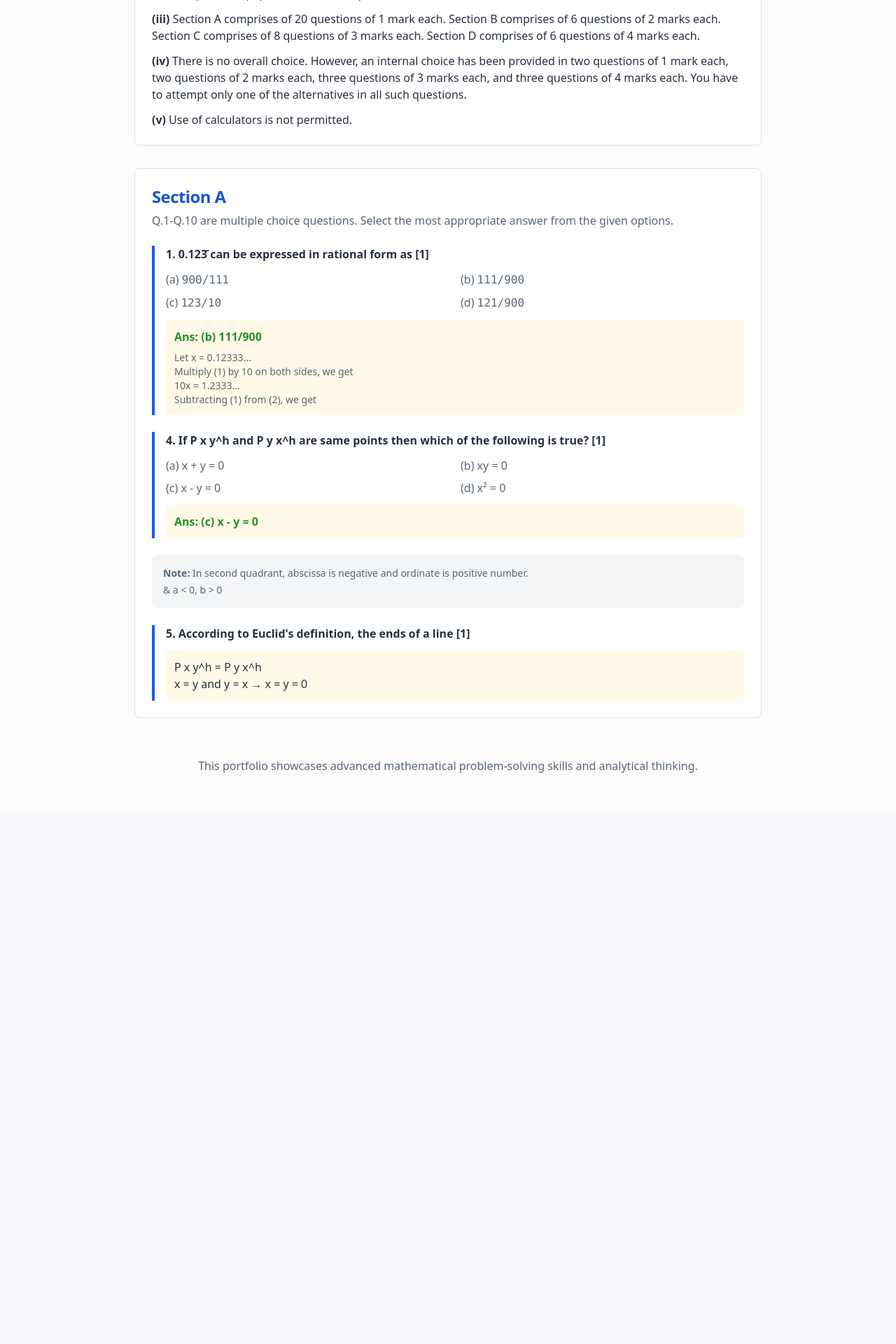
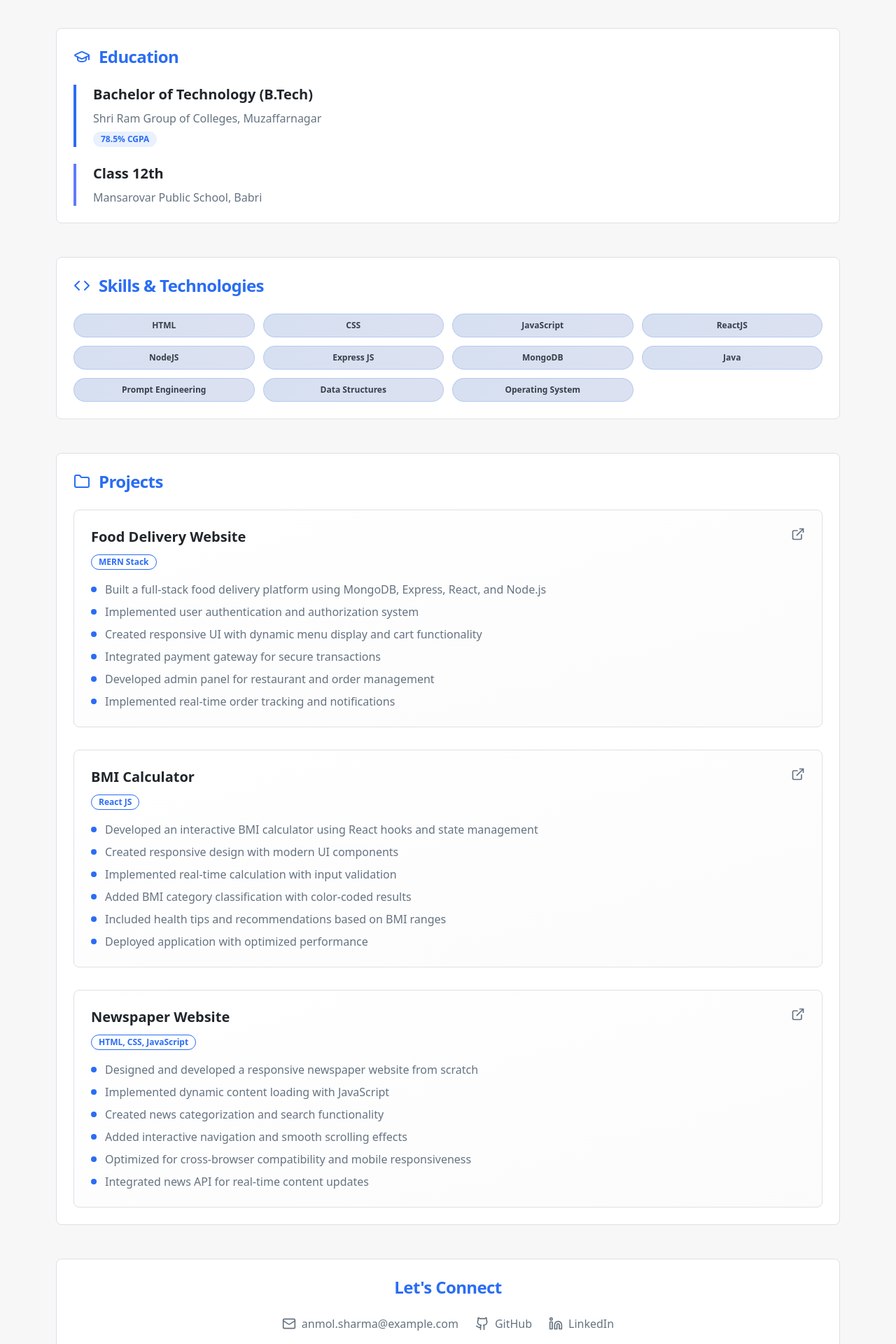
Before and after one commit to Anmolsharma2003/Anmol-s-Protofolio, a React (Vite) app: page / in a window 1280 px wide. Shown: the part 460-2380 px from the top of the page at 70% size. Before the commit the page ends 1622 px from the top, so only its background shows below. Built offline with nearby package versions, Linux system fonts and the light colour scheme.

Commit message:
Add portfolio sections
Add skills, education, and project sections to the portfolio page with provided personal information, education details, skills, and project descriptions.

```diff
--- /dev/null
+++ b/src/components/Portfolio.tsx
@@ -0,0 +1,216 @@
+import { Card, CardContent, CardHeader, CardTitle } from "@/components/ui/card";
+import { Badge } from "@/components/ui/badge";
+import {
+  User,
+  MapPin,
+  Phone,
+  GraduationCap,
+  Code,
+  Folder,
+  ExternalLink,
+  Mail,
+  Github,
+  Linkedin
+} from "lucide-react";
+
+const Portfolio = () => {
+  const skills = [
+    "HTML", "CSS", "JavaScript", "ReactJS", "NodeJS",
+    "Express JS", "MongoDB", "Java", "Prompt Engineering",
+    "Data Structures", "Operating System"
+  ];
+
+  const projects = [
+    {
+      title: "Food Delivery Website",
+      tech: "MERN Stack",
+      description: [
+        "Built a full-stack food delivery platform using MongoDB, Express, React, and Node.js",
+        "Implemented user authentication and authorization system",
+        "Created responsive UI with dynamic menu display and cart functionality",
+        "Integrated payment gateway for secure transactions",
+        "Developed admin panel for restaurant and order management",
+        "Implemented real-time order tracking and notifications"
+      ]
+    },
+    {
+      title: "BMI Calculator",
+      tech: "React JS",
+      description: [
+        "Developed an interactive BMI calculator using React hooks and state management",
+        "Created responsive design with modern UI components",
+        "Implemented real-time calculation with input validation",
+        "Added BMI category classification with color-coded results",
+        "Included health tips and recommendations based on BMI ranges",
+        "Deployed application with optimized performance"
+      ]
+    },
+    {
+      title: "Newspaper Website",
+      tech: "HTML, CSS, JavaScript",
+      description: [
+        "Designed and developed a responsive newspaper website from scratch",
+        "Implemented dynamic content loading with JavaScript",
+        "Created news categorization and search functionality",
+        "Added interactive navigation and smooth scrolling effects",
+        "Optimized for cross-browser compatibility and mobile responsiveness",
+        "Integrated news API for real-time content updates"
+      ]
+    }
+  ];
+
+  return (
+    <div className="min-h-screen bg-background">
+      {/* Hero Section */}
+      <div className="bg-gradient-to-br from-primary to-primary-glow text-white py-20 px-4">
+        <div className="max-w-4xl mx-auto text-center">
+          <div className="w-32 h-32 bg-white/20 rounded-full mx-auto mb-6 flex items-center justify-center">
+            <User size={64} className="text-white" />
+          </div>
+          <h1 className="text-5xl font-bold mb-4">Anmol Sharma</h1>
+          <p className="text-xl mb-6 text-white/90">Full Stack Developer & Software Engineer</p>
+          <div className="flex flex-wrap justify-center gap-4 text-white/80">
+            <div className="flex items-center gap-2">
+              <MapPin size={16} />
+              <span>Kairi, Shamli</span>
+            </div>
+            <div className="flex items-center gap-2">
+              <Phone size={16} />
+              <span>+91 95575759626</span>
+            </div>
+          </div>
+        </div>
+      </div>
+
+      <div className="max-w-6xl mx-auto px-4 py-12 space-y-12">
+
+        {/* Education Section */}
+        <Card className="shadow-[var(--shadow-card)] hover:shadow-[var(--shadow-hover)] transition-all duration-300">
+          <CardHeader>
+            <CardTitle className="flex items-center gap-3 text-2xl text-primary">
+              <GraduationCap className="h-6 w-6" />
+              Education
+            </CardTitle>
+          </CardHeader>
+          <CardContent className="space-y-6">
+            <div className="border-l-4 border-primary pl-6">
+              <h3 className="text-xl font-semibold text-foreground mb-2">
+                Bachelor of Technology (B.Tech)
+              </h3>
+              <p className="text-muted-foreground mb-1">
+                Shri Ram Group of Colleges, Muzaffarnagar
+              </p>
+              <Badge variant="secondary" className="bg-primary/10 text-primary">
+                78.5% CGPA
+              </Badge>
+            </div>
+
+            <div className="border-l-4 border-primary-glow pl-6">
+              <h3 className="text-xl font-semibold text-foreground mb-2">
+                Class 12th
+              </h3>
+              <p className="text-muted-foreground">
+                Mansarovar Public School, Babri
+              </p>
+            </div>
+          </CardContent>
+        </Card>
+
+        {/* Skills Section */}
+        <Card className="shadow-[var(--shadow-card)] hover:shadow-[var(--shadow-hover)] transition-all duration-300">
+          <CardHeader>
+            <CardTitle className="flex items-center gap-3 text-2xl text-primary">
+              <Code className="h-6 w-6" />
+              Skills & Technologies
+            </CardTitle>
+          </CardHeader>
+          <CardContent>
+            <div className="grid grid-cols-2 md:grid-cols-3 lg:grid-cols-4 gap-3">
+              {skills.map((skill, index) => (
+                <Badge
+                  key={index}
+                  variant="secondary"
+                  className="justify-center py-2 px-4 bg-gradient-to-r from-primary/10 to-primary-glow/10
+                             border border-primary/20 hover:border-primary/40 transition-all duration-200
+                             shadow-[var(--shadow-skill)] hover:shadow-md"
+                >
+                  {skill}
+                </Badge>
+              ))}
+            </div>
+          </CardContent>
+        </Card>
+
+        {/* Projects Section */}
+        <Card className="shadow-[var(--shadow-card)] hover:shadow-[var(--shadow-hover)] transition-all duration-300">
+          <CardHeader>
+            <CardTitle className="flex items-center gap-3 text-2xl text-primary">
+              <Folder className="h-6 w-6" />
+              Projects
+            </CardTitle>
+          </CardHeader>
+          <CardContent className="space-y-8">
+            {projects.map((project, index) => (
+              <div key={index} className="border rounded-lg p-6 bg-gradient-to-br from-card to-muted/30">
+                <div className="flex items-start justify-between mb-4">
+                  <div>
+                    <h3 className="text-xl font-semibold text-foreground mb-2">
+                      {project.title}
+                    </h3>
+                    <Badge variant="outline" className="border-primary text-primary">
+                      {project.tech}
+                    </Badge>
+                  </div>
+                  <ExternalLink className="h-5 w-5 text-muted-foreground hover:text-primary cursor-pointer" />
+                </div>
+
+                <ul className="space-y-2">
+                  {project.description.map((point, pointIndex) => (
+                    <li key={pointIndex} className="flex items-start gap-3 text-muted-foreground">
+                      <div className="w-2 h-2 bg-primary rounded-full mt-2 flex-shrink-0"></div>
+                      <span>{point}</span>
+                    </li>
+                  ))}
+                </ul>
+              </div>
+            ))}
+          </CardContent>
+        </Card>
+
+        {/* Contact Section */}
+        <Card className="shadow-[var(--shadow-card)] hover:shadow-[var(--shadow-hover)] transition-all duration-300">
+          <CardHeader>
+            <CardTitle className="text-2xl text-primary text-center">
+              Let's Connect
+            </CardTitle>
+          </CardHeader>
+          <CardContent>
+            <div className="flex justify-center gap-6">
+              <div className="flex items-center gap-2 text-muted-foreground hover:text-primary cursor-pointer transition-colors">
+                <Mail size={20} />
+                <span>anmol.sharma@example.com</span>
+              </div>
+              <div className="flex items-center gap-2 text-muted-foreground hover:text-primary cursor-pointer transition-colors">
+                <Github size={20} />
+                <span>GitHub</span>
+              </div>
+              <div className="flex items-center gap-2 text-muted-foreground hover:text-primary cursor-pointer transition-colors">
+                <Linkedin size={20} />
+                <span>LinkedIn</span>
+              </div>
+            </div>
+          </CardContent>
+        </Card>
+      </div>
+
+      {/* Footer */}
+      <footer className="bg-primary/5 py-8 text-center">
+        <p className="text-muted-foreground">
+          © 2024 Anmol Sharma. Crafted with passion for technology and innovation.
+        </p>
+      </footer>
+    </div>
+  );
+};
+
+export default Portfolio;
--- a/src/index.css
+++ b/src/index.css
@@ -8,50 +8,51 @@ All colors MUST be HSL.
 
 @layer base {
   :root {
-    --background: 250 50% 98%;
-    --foreground: 215 25% 12%;
+    --background: 240 10% 97%;
+    --foreground: 210 15% 15%;
 
     --card: 0 0% 100%;
-    --card-foreground: 215 25% 12%;
+    --card-foreground: 210 15% 15%;
 
     --popover: 0 0% 100%;
-    --popover-foreground: 215 25% 12%;
+    --popover-foreground: 210 15% 15%;
 
-    --primary: 220 80% 50%;
+    --primary: 220 90% 56%;
     --primary-foreground: 0 0% 100%;
-    --primary-glow: 220 90% 65%;
+    --primary-glow: 230 95% 68%;
+    --primary-dark: 220 85% 45%;
 
     --secondary: 210 15% 93%;
-    --secondary-foreground: 215 25% 15%;
+    --secondary-foreground: 210 15% 25%;
 
-    --muted: 210 15% 96%;
-    --muted-foreground: 215 12% 45%;
+    --muted: 220 10% 95%;
+    --muted-foreground: 210 12% 45%;
 
-    --accent: 45 100% 85%;
-    --accent-foreground: 215 25% 15%;
+    --accent: 45 100% 75%;
+    --accent-foreground: 210 15% 15%;
 
     --destructive: 0 84.2% 60.2%;
     --destructive-foreground: 0 0% 100%;
 
     --border: 215 15% 88%;
     --input: 215 15% 92%;
-    --ring: 220 80% 50%;
+    --ring: 220 90% 56%;
 
-    /* Mathematical Portfolio Design Tokens */
-    --math-bg: 250 30% 99%;
-    --math-paper: 0 0% 100%;
-    --math-header: 220 80% 45%;
-    --math-section: 215 25% 20%;
-    --math-option: 210 15% 40%;
-    --math-answer: 120 60% 35%;
+    /* Portfolio Design Tokens */
+    --hero-bg: 220 20% 98%;
+    --section-bg: 0 0% 100%;
+    --skill-tag: 220 85% 95%;
+    --project-accent: 140 85% 85%;
 
     /* Gradients */
-    --gradient-primary: linear-gradient(135deg, hsl(var(--primary)), hsl(var(--primary-glow)));
-    --gradient-paper: linear-gradient(180deg, hsl(var(--math-paper)), hsl(var(--math-bg)));
+    --gradient-hero: linear-gradient(135deg, hsl(var(--primary)), hsl(var(--primary-glow)));
+    --gradient-card: linear-gradient(145deg, hsl(var(--section-bg)), hsl(var(--hero-bg)));
+    --gradient-skill: linear-gradient(90deg, hsl(var(--primary) / 0.1), hsl(var(--primary-glow) / 0.1));
 
     /* Shadows */
-    --shadow-paper: 0 4px 20px -4px hsl(var(--primary) / 0.15);
-    --shadow-section: 0 2px 10px -2px hsl(var(--primary) / 0.1);
+    --shadow-card: 0 8px 32px -8px hsl(var(--primary) / 0.2);
+    --shadow-hover: 0 12px 40px -8px hsl(var(--primary) / 0.3);
+    --shadow-skill: 0 2px 8px -2px hsl(var(--primary) / 0.15);
 
     --radius: 0.5rem;
 
--- a/src/pages/Index.tsx
+++ b/src/pages/Index.tsx
@@ -1,7 +1,7 @@
-import MathPortfolio from "@/components/MathPortfolio";
+import Portfolio from "@/components/Portfolio";
 
 const Index = () => {
-  return <MathPortfolio />;
+  return <Portfolio />;
 };
 
 export default Index;
--- a/tailwind.config.ts
+++ b/tailwind.config.ts
@@ -27,7 +27,8 @@ export default {
 				primary: {
 					DEFAULT: 'hsl(var(--primary))',
 					foreground: 'hsl(var(--primary-foreground))',
-					glow: 'hsl(var(--primary-glow))'
+					glow: 'hsl(var(--primary-glow))',
+					dark: 'hsl(var(--primary-dark))'
 				},
 				secondary: {
 					DEFAULT: 'hsl(var(--secondary))',
```
